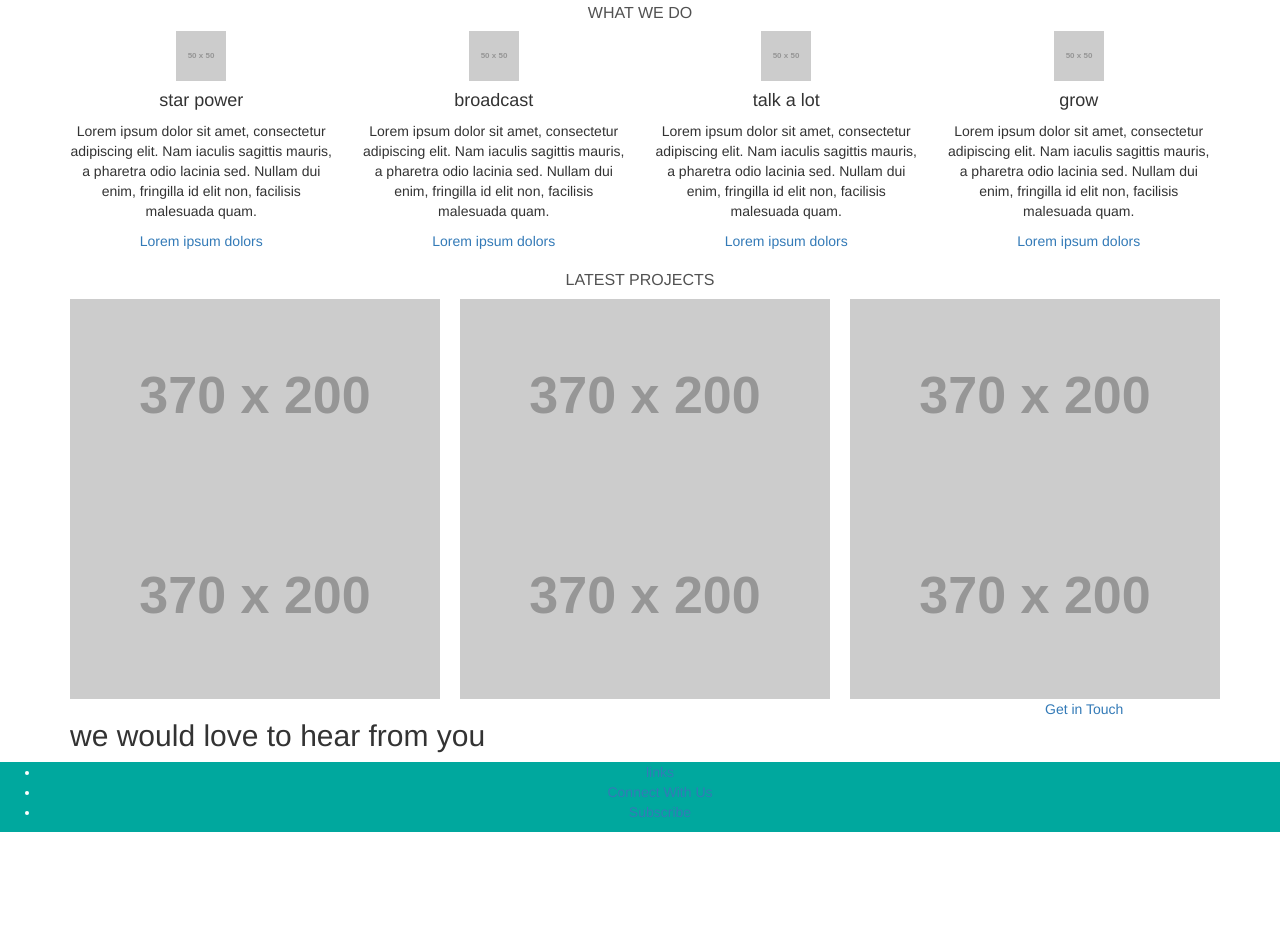
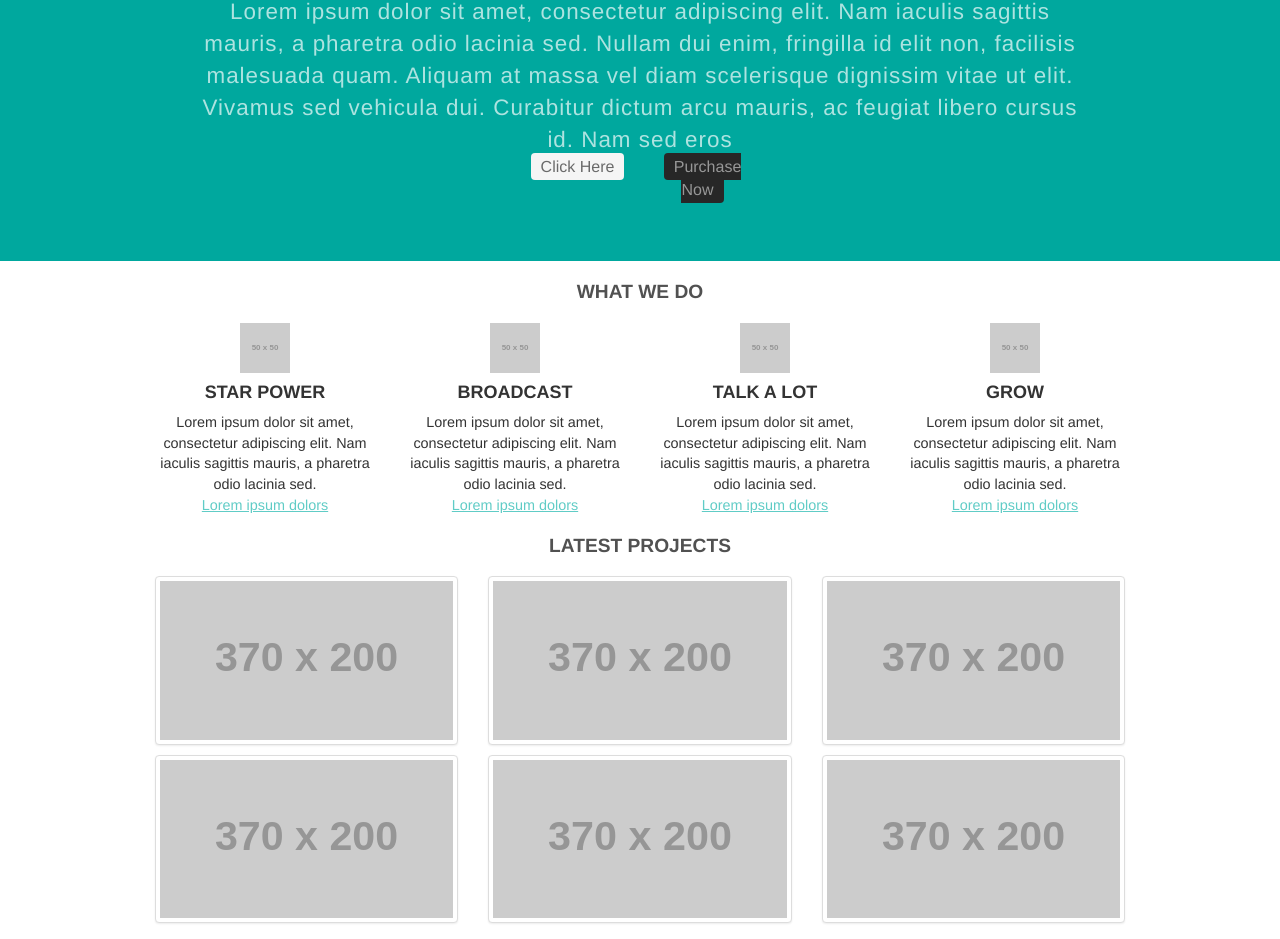
Before and after one commit to mllunafl/tiy-homework-gridlayout, a plain HTML site: page index.html in a window 1280 px wide. Shown: the part 216-1155 px from the top of the page. Before the commit the page ends 1048 px from the top, so only its background shows below. Drawn offline with nearby package versions, Linux system fonts and the light colour scheme; placeholder pictures from the web are drawn by us.

Commit message:
complete initial html and progressed on css

```diff
--- a/css/styles.css
+++ b/css/styles.css
@@ -1,30 +1,138 @@
-header {
+header .header {
   background: #333333;
 }
 
-header .logo {
+header {
   color: white;
 }
 
-header a {
-  color: white;
+header .logo {
+  font-size: 4vh;
 }
 
-.container-fluid,.intro {
+header .menu {
+  text-align: right;
+}
+
+header a {
+  font-size: 1.1vh;
+  text-transform: uppercase;
+  letter-spacing: 1px;
+  color: white;
+  margin: 0 10px;
+}
+
+.header {
+  padding: 20px 0;
+}
+
+.container-fluid.intro {
   background: #00A89E;
   color: white;
   text-align: center;
 }
 
-.heading h3 {
+.container {
+  padding: 0 100px;
+}
+
+.heading {
+  padding-top: 30px;
+  padding-bottom: 60px;
+}
+
+.heading h1 {
+  font-size: 7.5vh;
+  font-weight: bolder;
+  text-transform: uppercase;
+}
+
+.heading p {
+  color: #ADE3E0;
+  font-size: 2.8vh;
+  font-weight: lighter;
+  letter-spacing: 1px;
+  margin: 0 40px;
+}
+
+.cta {
+  width: 450px;
+}
+
+.cta a {
+  border-radius: 4px;
+  padding: 5px 10px;
+  font-size: 2vh;
+  font-weight: lighter;
+}
+
+.click a {
+  background: #F5F5F5;
+  color: #6A6A6A;
+}
+
+.purchase a {
+  background: #272727;
+  color: #979797;
+}
+
+.content-heading {
+  margin-bottom: 10px;
+}
+
+.content-heading h3 {
   color: #515151;
   text-align: center;
   text-transform: uppercase;
-  font-size: 2vh;
+  font-weight: bolder;
+  font-size: 2.4vh;
 }
 
 .features {
   text-align: center;
 }
 
-.img-heading
+.features h4 {
+  text-transform: uppercase;
+  font-weight: bolder;
+}
+
+.features p {
+  font-size: 1.8vh;
+  margin: 0;
+}
+
+.features a {
+  color: #60CCC6;
+  font-size: 1.8vh;
+  text-decoration: underline;
+}
+
+.one.row {
+  margin-bottom: 10px;
+}
+
+.prefooter h2 {
+  color: #444444;
+  text-transform: uppercase;
+  font-weight: bold;
+  font-size: 4.5vh;
+  text-align: right;
+}
+
+.prefooter a {
+  background: #E9E9E9;
+  color:#737373;
+  font-size: 2vh;
+  border-radius: 4px;
+  padding: 5px 10px;
+}
+
+.touch {
+  margin-top: 22px;
+  text-align: left;
+}
+
+.footer .container-fluid{
+  background: #3A3A3A;
+}
--- a/index.html
+++ b/index.html
@@ -11,30 +11,33 @@
   </head>
   <body>
     <header>
-      <nav>
-        <div class="logo">fresh
+      <div class="container-fluid header">
+        <div class="container">
+          <div class="col-md-6 logo">Fresh
+          </div>
+          <div class="col-md-6 menu">
+            <a href="#">home</a>
+            <a href="#">features</a>
+            <a href="#">portfolio</a>
+            <a href="#">blog</a>
+            <a href="#">contact us</a>
+          </div>
         </div>
-        <div class="menu">
-          <a href="#">home</a>
-          <a href="#">features</a>
-          <a href="#">portfolio</a>
-          <a href="#">blog</a>
-        </div>
-      </nav>
+      </div>
     </header>
     <div class="container-fluid intro">
       <div class="container heading">
         <h1>big bold call to action!</h1>
         <p>
-          Lorem ipsum dolor sit amet, consectetur adipiscing elit. Nam iaculis sagittis mauris, a pharetra odio lacinia sed. Nullam dui enim, fringilla id elit non, facilisis malesuada quam. Aliquam at massa vel diam scelerisque dignissim vitae ut elit. Vivamus sed vehicula dui. Curabitur dictum arcu mauris, ac feugiat libero cursus id. Nam sed eros a diam tristique fringilla.
+          Lorem ipsum dolor sit amet, consectetur adipiscing elit. Nam iaculis sagittis mauris, a pharetra odio lacinia sed. Nullam dui enim, fringilla id elit non, facilisis malesuada quam. Aliquam at massa vel diam scelerisque dignissim vitae ut elit. Vivamus sed vehicula dui. Curabitur dictum arcu mauris, ac feugiat libero cursus id. Nam sed eros
         </p>
-        <div class="cta intro">
-          <div class="click-here">Click Here</div>
-          <div class="purchase-here">Purchase Now</div>
+        <div class="container cta">
+          <div class="col-md-6 click"><a href="#">Click Here</a></div>
+          <div class="col-md-6 purchase"><a href="#">Purchase Now</a></div>
         </div>
       </div>
     </div>
-    <div class="container heading">
+    <div class="container content-heading">
       <h3>what we do</h3>
     </div>
     <div class="container">
@@ -43,7 +46,7 @@
           <img src="http://placehold.it/50x50.jpg" alt="" />
           <h4>star power</h4>
           <p>
-            Lorem ipsum dolor sit amet, consectetur adipiscing elit. Nam iaculis sagittis mauris, a pharetra odio lacinia sed. Nullam dui enim, fringilla id elit non, facilisis malesuada quam.
+            Lorem ipsum dolor sit amet, consectetur adipiscing elit. Nam iaculis sagittis mauris, a pharetra odio lacinia sed.
           </p>
           <a href="#">Lorem ipsum dolors</a>
         </div>
@@ -51,7 +54,7 @@
           <img src="http://placehold.it/50x50.jpg" alt="" />
           <h4>broadcast</h4>
           <p>
-            Lorem ipsum dolor sit amet, consectetur adipiscing elit. Nam iaculis sagittis mauris, a pharetra odio lacinia sed. Nullam dui enim, fringilla id elit non, facilisis malesuada quam.
+            Lorem ipsum dolor sit amet, consectetur adipiscing elit. Nam iaculis sagittis mauris, a pharetra odio lacinia sed.
           </p>
           <a href="#">Lorem ipsum dolors</a>
         </div>
@@ -59,7 +62,7 @@
           <img src="http://placehold.it/50x50.jpg" alt="" />
           <h4>talk a lot</h4>
           <p>
-            Lorem ipsum dolor sit amet, consectetur adipiscing elit. Nam iaculis sagittis mauris, a pharetra odio lacinia sed. Nullam dui enim, fringilla id elit non, facilisis malesuada quam.
+            Lorem ipsum dolor sit amet, consectetur adipiscing elit. Nam iaculis sagittis mauris, a pharetra odio lacinia sed.
           </p>
           <a href="#">Lorem ipsum dolors</a>
         </div>
@@ -67,59 +70,62 @@
           <img src="http://placehold.it/50x50.jpg" alt="" />
           <h4>grow</h4>
           <p>
-            Lorem ipsum dolor sit amet, consectetur adipiscing elit. Nam iaculis sagittis mauris, a pharetra odio lacinia sed. Nullam dui enim, fringilla id elit non, facilisis malesuada quam.
+            Lorem ipsum dolor sit amet, consectetur adipiscing elit. Nam iaculis sagittis mauris, a pharetra odio lacinia sed.
           </p>
           <a href="#">Lorem ipsum dolors</a>
         </div>
       </div>
     </div>
-    <div class="container heading">
+    <div class="container content-heading">
       <h3>latest projects</h3>
     </div>
-    <div class="container">
-      <div class="row">
+    <div class="container projects">
+      <div class="row one">
         <div class="col-md-4">
           <div class="column-spacing">
-            <img src="http://placehold.it/370x200.jpg" alt="" />
+            <img src="http://placehold.it/370x200.jpg" alt="..." class="img-thumbnail">
           </div>
         </div>
         <div class="col-md-4">
           <div class="column-spacing">
-            <img src="http://placehold.it/370x200.jpg" alt="" />
+            <img src="http://placehold.it/370x200.jpg" alt="..." class="img-thumbnail">
           </div>
         </div>
         <div class="col-md-4">
           <div class="column-spacing">
-            <img src="http://placehold.it/370x200.jpg" alt="" />
+            <img src="http://placehold.it/370x200.jpg" alt="..." class="img-thumbnail">
+          </div>
+        </div>
+      </div>
+      <div class="row two">
+        <div class="col-md-4">
+          <div class="column-spacing">
+            <img src="http://placehold.it/370x200.jpg" alt="..." class="img-thumbnail">
           </div>
         </div>
         <div class="col-md-4">
           <div class="column-spacing">
-            <img src="http://placehold.it/370x200.jpg" alt="" />
+            <img src="http://placehold.it/370x200.jpg" alt="..." class="img-thumbnail">
           </div>
         </div>
         <div class="col-md-4">
           <div class="column-spacing">
-            <img src="http://placehold.it/370x200.jpg" alt="" />
-          </div>
-        </div>
-        <div class="col-md-4">
-          <div class="column-spacing">
-            <img src="http://placehold.it/370x200.jpg" alt="" />
+            <img src="http://placehold.it/370x200.jpg" alt="..." class="img-thumbnail">
           </div>
         </div>
       </div>
     </div>
-    <div class="container">
+    <div class="container prefooter">
       <div class="row">
-        <div class="col-md-10">
+        <div class="col-md-9">
           <h2>we would love to hear from you</h2>
         </div>
-        <div class="col-md-2">
-            <a href="#">Get in Touch</a>
+        <div class="col-md-3 touch">
+            <a href="#">Get in Touch&#62; &#62;</a>
         </div>
       </div>
     </div>
+    <footer>
     <div class="container-fluid">
       <nav class="row">
         <ul>
@@ -129,5 +135,6 @@
         </ul>
       </nav>
     </div>
+  </footer>
   </body>
 </html>
```
